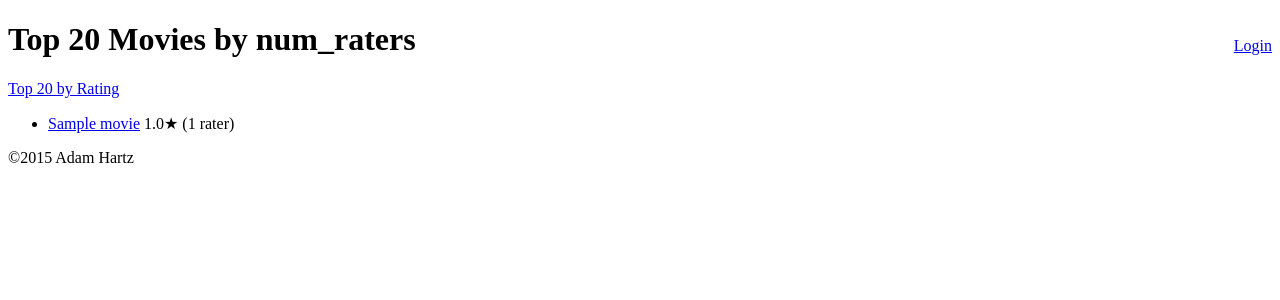
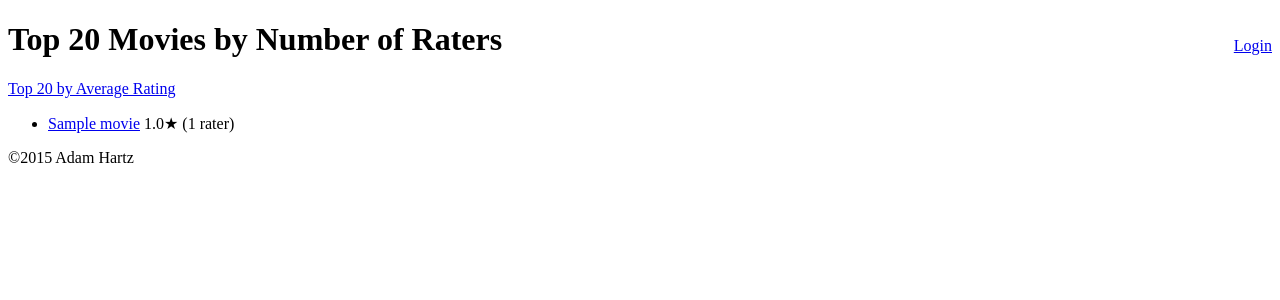
Before and after one commit to ahartz1/movieratings, a Django app: a page that uses movieratings/lensview/templates/lensview/top_20.html in a window 1280 px wide. Shown: the top 300 px of the page. Run offline with Django 3.2, Linux system fonts and the light colour scheme; tables that the repository leaves empty hold one stand-in row (values such as "Sample post").

Commit message:
Changed link text and header text on top 20 page

```diff
--- a/movieratings/lensview/templates/lensview/top_20.html
+++ b/movieratings/lensview/templates/lensview/top_20.html
@@ -4,8 +4,8 @@
 
 {% block content %}
 <h1>Top 20 Movies by {{ top_type }}</h1>
-{% if top_type == 'num_raters' %}
-  <p><a href="{% url 'top_20' %}">Top 20 by Rating</a></p>
+{% if top_type == 'Number of Raters' %}
+  <p><a href="{% url 'top_20' %}">Top 20 by Average Rating</a></p>
 {% else %}
   <p><a href="{% url 'top_20_by_num_ratings' %}">
     Top 20 by Number of Ratings
--- a/movieratings/lensview/views.py
+++ b/movieratings/lensview/views.py
@@ -124,7 +124,7 @@ def top_20(request):
     return render(request,
                   'lensview/top_20.html',
                   {'top_movies': top_movies,
-                   'top_type': 'avg_rating'})
+                   'top_type': 'Average Rating'})
 
 
 def top_20_by_num_ratings(request):
@@ -133,7 +133,7 @@ def top_20_by_num_ratings(request):
     return render(request,
                   'lensview/top_20.html',
                   {'top_movies': most_rated,
-                   'top_type': 'num_raters'})
+                   'top_type': 'Number of Raters'})
 
 
 def user_login(request):
```
